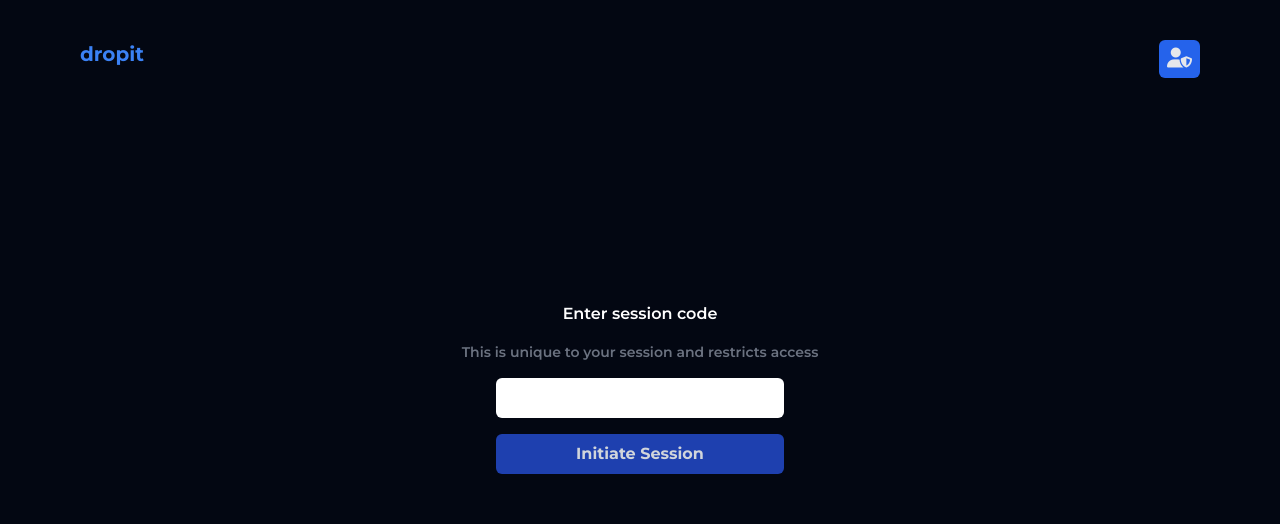
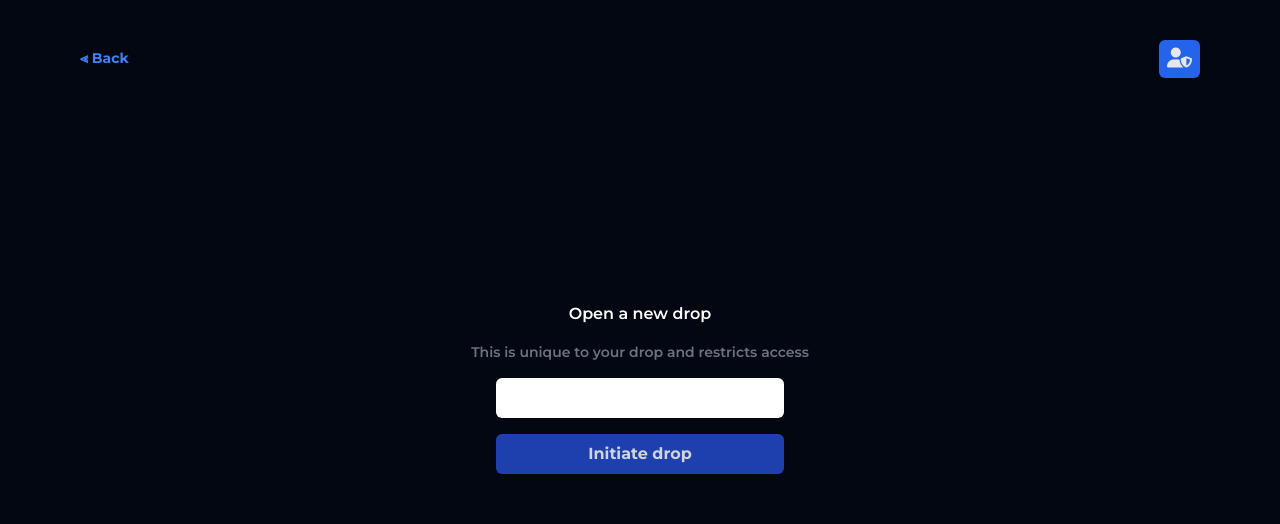
Before and after one commit to ikotun-dev/clipsync, a Vue app: page /#/create-session in a window 1280 px wide. Shown: the top 524 px of the page. Built offline with nearby package versions, Linux system fonts and the light colour scheme.

Commit message:
session route fix

```diff
--- a/src/components/HeaderTop.vue
+++ b/src/components/HeaderTop.vue
@@ -1,10 +1,12 @@
 <template>
     <div class="h-screen bg-gray-950 flex flex-col items-center justify-center ">
         <div class="flex justify-between items-center">
-            <RouterLink to="/">
-            <h2 class="text-blue-500 text-xl font-montserrat font-extrabold  absolute top-10 left-0 ml-10 lg:ml-20 ">dropit
+
+            <h2 @click="$router.go(-1)" class="text-blue-500 text-sm font-montserrat font-extrabold  absolute top-12 left-0 ml-10 lg:ml-20 cursor-pointer "> &LessLess; Back
             </h2>
-        </RouterLink>
+
+
+
         <RouterLink to="/">
             <div class=" bg-blue-600 p-2 rounded-md hover:bg-blue-800 text-gray-200 font-montserrat text-sm cursor-pointer  absolute top-10 right-0 mr-10 lg:mr-20">
                <i class="fa-solid fa-user-shield text-xl"></i>
@@ -20,8 +22,8 @@
         <div class=" mb-10 flex flex-col items-center justify-center">
             <!-- <img class="w-20" :src="require('../assets/logoclip2.png')"> -->
 
-            <h2 class="text-white font-montserrat font-bold mt-4">Enter session code</h2>
-            <h3 class="text-gray-500 font-montserrat text-xs lg:text-sm font-bold mt-4">This is unique to your session and
+            <h2 class="text-white font-montserrat font-bold mt-4">Open a new drop</h2>
+            <h3 class="text-gray-500 font-montserrat text-xs lg:text-sm font-bold mt-4">This is unique to your drop and
                 restricts access</h3>
 
             <input v-model="sessionToken" @input="validateInput"
@@ -35,16 +37,15 @@
                 code </h4>
             <h4 v-show="sessionAlreadyExist == true" class="text-red-600 font-montserrat mt-2 font-extrabold text-sm">Session with this Code is Ongoing
                  </h4>
-            <RouterLink to="session">
+
             <button v-if="processing == false"
                 class="mt-4 w-72 h-10 bg-blue-800 rounded-md font-montserrat font-extrabold text-center text-gray-300 text-md hover:bg-blue-600"
-                @click="InitiateSession()">Initiate Session</button>
+                @click="InitiateSession()">Initiate drop</button>
 
             <button v-else class="h-10 rounded-md w-72 mt-4 py-1 bg-blue-500 flex items-center justify-center">
-                <div class=" animate-spin rounded-full  border-4 w-6 h-6 border-white border-t-gray-600 border-opacity-100 ">
+                <div class=" animate-spin rounded-full  border-4 w-6 h-6 border-white border-b-gray-400 border-opacity-100 ">
                 </div>
             </button>
-            </RouterLink>
 
         </div>
         <div class="absolute bottom-0 ">
@@ -58,6 +59,7 @@
 import axios from 'axios';
 import FooterButtom from './FooterButtom.vue'
 //import VueNativeSock from 'vue-native-websocket';
+import Vuecookies from 'vue-cookie';
 
 export default {
     components: {
@@ -106,10 +108,10 @@ export default {
 
             try {
                 this.processing = true
-                const res = await axios.post('http://127.0.0.1:8000/new', sessionData, {
+                const res = await axios.post('http://127.0.0.1:8000/', sessionData, {
                     headers: {
                         'Content-Type': 'application/json',
-                        // 'Authorization': 'Bearer my-authorization-token'
+                         'Authorization': `Bearer ${Vuecookies.get('token')}`
                     }
                 })
                 if (res.status == 201) {
--- a/src/components/MajorPage.vue
+++ b/src/components/MajorPage.vue
@@ -5,7 +5,7 @@
         <div style="height: auto; min-height: 70rem;" class="pb-20  lg:px-36  bg-gray-950">
             <div class="lg:pt-12 pt-5">
                 <a class="lg:ml-20 ml-4 pt-10 pb-3 text-blue-600 font-montserrat text-sm font-thin mr-4 cursor-pointer"
-                    @click="$router.go(-1)"> <i class="fa-solid fa-backward"></i> back</a>
+                    @click="$router.go(-1)"> &LessLess; Back</a>
             </div>
 
             <div class="flex justify-between">
--- a/src/components/SignUp.vue
+++ b/src/components/SignUp.vue
@@ -24,20 +24,20 @@
              <div class="flex flex-col mb-2">
 
                 <input v-model="email"
-                    class="mt-2 w-72 p-2 rounded-md text-xs font-extrabold text-blue-800 font-montserrat focus:bg-gray-200 border border-3 border-blue-600 focus:outline-none focus:ring-2 focus:ring-blue-500"
+                    class="h-10 mt-2 w-72 p-2 rounded-md text-xs font-extrabold text-blue-800 font-montserrat focus:bg-gray-200 border border-3 border-blue-600 focus:outline-none focus:ring-2 focus:ring-blue-500"
                     type="email" placeholder="Email" required/>
             </div>
 
             <div class="flex flex-col">
 
                 <input v-model="username"
-                    class="mt-2 w-72 p-2 rounded-md text-xs font-extrabold text-gray-950 text-bold font-montserrat focus:bg-gray-200 border border-3 border-blue-600 focus:outline-none focus:ring-2 focus:ring-blue-500"
+                    class="h-10 mt-2 w-72 p-2 rounded-md text-xs font-extrabold text-gray-950 text-bold font-montserrat focus:bg-gray-200 border border-3 border-blue-600 focus:outline-none focus:ring-2 focus:ring-blue-500"
                     type="text" placeholder="Username" required/>
             </div>
             <div class="mt-2 flex flex-col">
 
                 <input v-model="password"
-                    class="mt-2 w-72 font-montserrat text-xs font-extrabold text-blue-800 p-2 rounded-md focus:bg-gray-200 border border-3 border-blue-600 focus:outline-none focus:ring-2 focus:ring-blue-500"
+                    class="h-10 mt-2 w-72 font-montserrat text-xs font-extrabold text-blue-800 p-2 rounded-md focus:bg-gray-200 border border-3 border-blue-600 focus:outline-none focus:ring-2 focus:ring-blue-500"
                     type="text" placeholder="Password" required/>
             </div>
             <h4 v-show="short_code == true" class="text-red-600 font-montserrat mt-2 font-extrabold text-xs">Password is less than 8 characters
@@ -48,7 +48,7 @@
 
             <button v-if="processing == false"
                type="submit"
-                class="lg:mt-3 mt-4 w-72 h-10 bg-blue-900 rounded-md font-montserrat font-extrabold text-center text-gray-300 text-xs lg:text-xs hover:bg-blue-600"
+                class="lg:mt-5 mt-4 w-72 h-10 bg-blue-900 rounded-md font-montserrat font-extrabold text-center text-gray-300 text-xs lg:text-xs hover:bg-blue-600"
                 @click="ValidateCredentials()"
                 >Join Waitlist &#x1F680;</button>
             <button v-else class="h-10 rounded-md w-72 mt-4 py-1 bg-blue-500 flex items-center justify-center">
--- a/src/components/UserDashboard.vue
+++ b/src/components/UserDashboard.vue
@@ -21,15 +21,15 @@
         </div>
         <div class="mt-12 pb-10 flex justify-center space-x-10">
             <div class="px-5  text-gray-400 hover:text-gray-100  hover:border-blue-400 cursor-pointer"
-                :class="{ 'border-blue-600 border-b-2': showSessionHistory }" @click="toogleSessionHistory">
-                <h3 class=" font-montserrat ">Sessions</h3>
+                :class="{ 'border-blue-600 border-b-2  font-extrabold': showSessionHistory}" @click="toogleSessionHistory">
+                <h3 class=" font-montserrat ">Drops</h3>
             </div>
             <div class="px-5  text-gray-400 hover:text-gray-100  hover:border-blue-400 cursor-pointer"
-                :class="{ 'border-blue-600 border-b-2': showFileHistory }" @click="toogleFileHistory">
+                :class="{ 'border-blue-600 border-b-2 font-extrabold': showFileHistory }" @click="toogleFileHistory">
                 <h3 class=" font-montserrat ">Files</h3>
             </div>
             <div class="px-5  text-gray-400 hover:text-gray-100 border-blue-600 hover:border-blue-400 cursor-pointer"
-                :class="{ 'border-blue-600 border-b-2': showTextHistory }" @click="toogleTextHistory">
+                :class="{ 'border-blue-600 border-b-2 font-extrabold': showTextHistory }" @click="toogleTextHistory">
                 <h3 class=" font-montserrat ">Texts</h3>
             </div>
         </div>
@@ -37,10 +37,11 @@
         <FileHistory v-show="showFileHistory === true"></FileHistory>
         <TextHistory v-show="showTextHistory === true"></TextHistory>
 
-
-        <div class="bottom-4 absolute center">
-            <FooterButtom></FooterButtom>
+       <RouterLink to="create-session">
+       <div class="absolute font-extrabold bottom-10 right-7 lg:right-25 hover:bg-gray-800 bg-gray-700 px-5 py-4 rounded-full cursor-pointer">
+        <i class="text-white fas fa-plus font-extrabold"></i>
         </div>
+       </RouterLink>
     </div>
 
 </template>
@@ -49,13 +50,13 @@
 import SessionHistory from './SessionHistory'
 import FileHistory from './FileHistory'
 import TextHistory from './TextHistory'
-import FooterButtom from './FooterButtom.vue'
+//import FooterButtom from './FooterButtom.vue'
 export default {
     components: {
         SessionHistory,
         FileHistory,
         TextHistory,
-        FooterButtom
+        //FooterButtom
     },
     data() {
         return {
```
